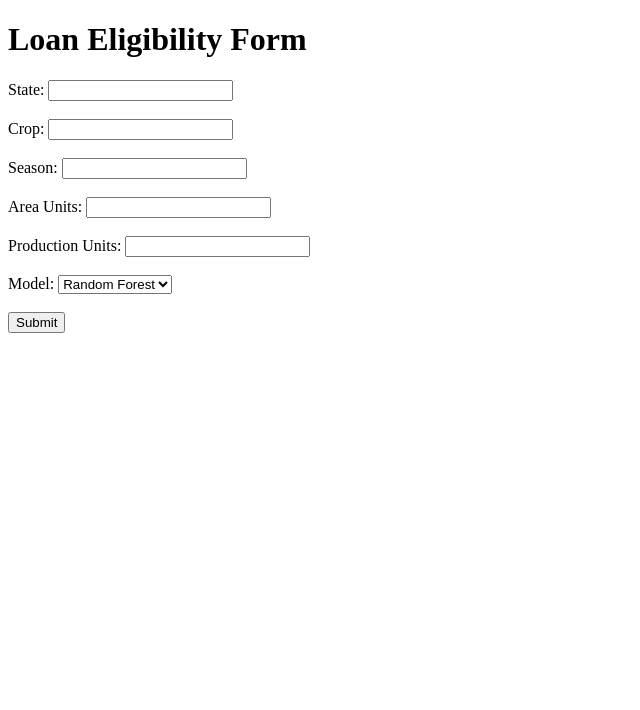
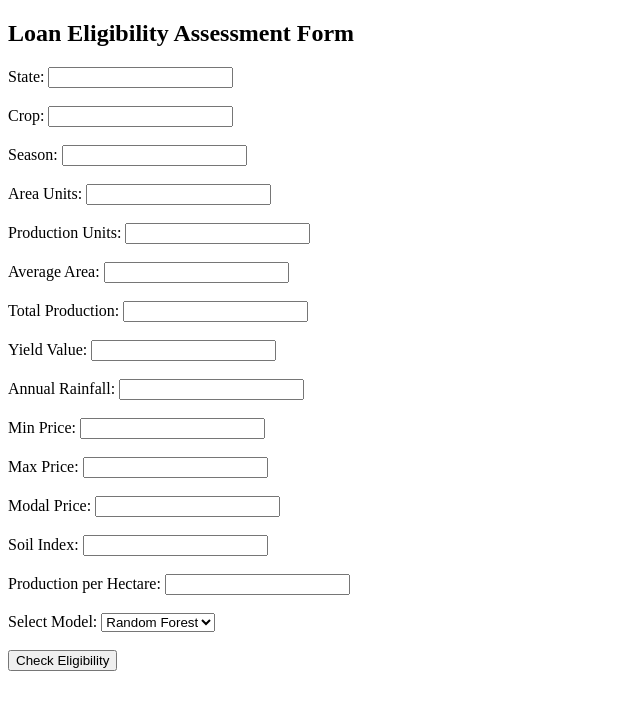
Before and after one commit to YashikaGupta09/AgriLoan, a Django app: page /loan/ in a window 1280 px wide. Shown: the top 710 px of the page, without its empty margins (0-640 px from the left). Run offline with Django 5.2, Linux system fonts and the light colour scheme.

Commit message:
Prediction of eligibility

```diff
--- a/myproject/loanassessment/templates/loanassessment/loan_form.html
+++ b/myproject/loanassessment/templates/loanassessment/loan_form.html
@@ -3,70 +3,102 @@
 <head>
     <meta charset="UTF-8">
     <meta name="viewport" content="width=device-width, initial-scale=1.0">
-    <title>Loan Eligibility Form</title>
+    <title>Loan Eligibility Assessment</title>
 </head>
 <body>
-    <h1>Loan Eligibility Form</h1>
-    <form id="loanEligibilityForm" method="POST">
+    <h2>Loan Eligibility Assessment Form</h2>
+
+    <form id="loanEligibilityForm" method="post" action="{% url 'loan_eligibility' %}">
         {% csrf_token %}
+
+        <!-- Dropdown for State -->
         <label for="state">State:</label>
-        <input type="text" id="state" name="state" required><br><br>
+        <input type="text" name="state" id="state" required><br><br>
 
+        <!-- Dropdown for Crop -->
         <label for="crop">Crop:</label>
-        <input type="text" id="crop" name="crop" required><br><br>
+        <input type="text" name="crop" id="crop" required><br><br>
 
+        <!-- Dropdown for Season -->
         <label for="season">Season:</label>
-        <input type="text" id="season" name="season" required><br><br>
+        <input type="text" name="season" id="season" required><br><br>
 
+        <!-- Text fields for numerical inputs -->
         <label for="area_units">Area Units:</label>
-        <input type="text" id="area_units" name="area_units" required><br><br>
+        <input type="number" name="area_units" id="area_units" step="0.01" required><br><br>
 
         <label for="production_units">Production Units:</label>
-        <input type="text" id="production_units" name="production_units" required><br><br>
+        <input type="number" name="production_units" id="production_units" step="0.01" required><br><br>
 
-        <label for="model">Model:</label>
-<select id="model" name="model">
-    <option value="random_forest">Random Forest</option>
-    <option value="decision_tree">Decision Tree</option>
-</select><br><br>
+        <label for="average_area">Average Area:</label>
+        <input type="number" name="average_area" id="average_area" step="0.01" required><br><br>
 
+        <label for="total_production">Total Production:</label>
+        <input type="number" name="total_production" id="total_production" step="0.01" required><br><br>
 
-        <button type="submit">Submit</button>
+        <label for="yield_value">Yield Value:</label>
+        <input type="number" name="yield_value" id="yield_value" step="0.01" required><br><br>
+
+        <label for="annual_rainfall">Annual Rainfall:</label>
+        <input type="number" name="annual_rainfall" id="annual_rainfall" step="0.01" required><br><br>
+
+        <label for="min_price">Min Price:</label>
+        <input type="number" name="min_price" id="min_price" step="0.01" required><br><br>
+
+        <label for="max_price">Max Price:</label>
+        <input type="number" name="max_price" id="max_price" step="0.01" required><br><br>
+
+        <label for="modal_price">Modal Price:</label>
+        <input type="number" name="modal_price" id="modal_price" step="0.01" required><br><br>
+
+        <label for="soil_index">Soil Index:</label>
+        <input type="number" name="soil_index" id="soil_index" step="0.01" required><br><br>
+
+        <label for="production_per_hectare">Production per Hectare:</label>
+        <input type="number" name="production_per_hectare" id="production_per_hectare" step="0.01" required><br><br>
+
+        <!-- Dropdown for model choice -->
+        <label for="model">Select Model:</label>
+        <select name="model" id="model">
+            <option value="random_forest">Random Forest</option>
+            <option value="decision_tree">Decision Tree</option>
+        </select><br><br>
+
+        <!-- Submit button -->
+        <button type="submit">Check Eligibility</button>
     </form>
 
+    <!-- Display result -->
     <div id="result"></div>
 
     <script>
-    document.getElementById('loanEligibilityForm').addEventListener('submit', function(e) {
-        e.preventDefault();
+        // Optional: Handle AJAX request to prevent page reload (requires JavaScript/jQuery)
+        document.getElementById("loanEligibilityForm").onsubmit = async function(event) {
+            event.preventDefault();
 
-        // Collect form data
-        const formData = new FormData(this);
+            const formData = new FormData(this);
 
-        // Get CSRF token from the page
-        const csrfToken = document.querySelector('[name=csrfmiddlewaretoken]').value;
+            try {
+                const response = await fetch(this.action, {
+                    method: "POST",
+                    headers: {
+                        "X-CSRFToken": formData.get("csrfmiddlewaretoken")
+                    },
+                    body: formData
+                });
 
-        // Send form data to the backend with CSRF token in headers
-        fetch('/loan/', {
-            method: 'POST',
-            body: formData,
-            headers: {
-                'X-CSRFToken': csrfToken  // Include CSRF token in the request header
+                const result = await response.json();
+
+                if (result.loan_eligibility) {
+                    document.getElementById("result").innerText = "Loan Eligibility: " + result.loan_eligibility;
+                } else if (result.error) {
+                    document.getElementById("result").innerText = "Error: " + result.error;
+                }
+            } catch (error) {
+                document.getElementById("result").innerText = "An error occurred. Please try again.";
+                console.error("Error:", error);
             }
-        })
-        .then(response => response.json())
-        .then(data => {
-            if (data.loan_eligibility) {
-                document.getElementById('result').innerText = 'Loan Eligibility: ' + data.loan_eligibility;
-            } else if (data.error) {
-                document.getElementById('result').innerText = 'Error: ' + data.error;
-            }
-        })
-        .catch(error => {
-            console.error('Error:', error);
-            document.getElementById('result').innerText = 'An error occurred while processing your request.';
-        });
-    });
+        };
     </script>
 </body>
 </html>
--- a/myproject/loanassessment/urls.py
+++ b/myproject/loanassessment/urls.py
@@ -2,5 +2,5 @@ from django.urls import path
 from . import views
 
 urlpatterns = [
-    path('', views.loan_eligibility, name='loan_eligibility'),  # Ensure that this matches the root of the loanassessment app
+    path('', views.train_and_predict_model, name='loan_eligibility'),  # Ensure that this matches the root of the loanassessment app
 ]
--- a/myproject/loanassessment/views.py
+++ b/myproject/loanassessment/views.py
@@ -1,157 +1,105 @@
 from django.shortcuts import render
 from django.http import JsonResponse
-import joblib
+import pandas as pd
+from sklearn.model_selection import train_test_split
+from sklearn.ensemble import RandomForestClassifier
+from sklearn.tree import DecisionTreeClassifier
+from sklearn.preprocessing import OneHotEncoder
+from sklearn.compose import ColumnTransformer
+from sklearn.pipeline import Pipeline
+from sklearn.metrics import accuracy_score
 import os
 from django.conf import settings
-import pandas as pd
 
-# Load the models (update the paths if needed)
-random_forest_model_path = os.path.join(settings.BASE_DIR, 'loanassessment', 'models', 'random_forest_model.pkl')
-decision_tree_model_path = os.path.join(settings.BASE_DIR, 'loanassessment', 'models', 'decision_tree_model.pkl')
-
-print(f"Random Forest Model Path: {random_forest_model_path}")
-print(f"Decision Tree Model Path: {decision_tree_model_path}")
-
-try:
-    random_forest_model = joblib.load(random_forest_model_path)
-    decision_tree_model = joblib.load(decision_tree_model_path)
-except Exception as e:
-    print(f"Error loading models: {str(e)}")
-    random_forest_model = None
-    decision_tree_model = None
-
-# Define preprocessing function
-def preprocess_input_data(input_data):
-    expected_features = {
-        'state': input_data.get('state'),
-        'crop': input_data.get('crop'),
-        'season': input_data.get('season'),
-        'area_units': float(input_data.get('area_units')),
-        'production_units': float(input_data.get('production_units')),
-        'average_area': 0.0,  # Default value if not provided
-        'total_production': 0.0,
-        'yield_value': 0.0,
-        'annual_rainfall': 0.0,
-        'min_price': 0.0,
-        'max_price': 0.0,
-        'modal_price': 0.0,
-        'soil_index': 0.0,
-        'production_per_hectare': 0.0,
-    }
-    input_df = pd.DataFrame([expected_features])
-    print("Input DataFrame for prediction:", input_df)  # Debug print
-    return input_df
-
-# Main view
-def loan_eligibility(request):
+def train_and_predict_model(request):
     if request.method == 'POST':
         # Collect input data from the form
-        state = request.POST.get('state')
-        crop = request.POST.get('crop')
-        season = request.POST.get('season')
-        area_units = request.POST.get('area_units')
-        production_units = request.POST.get('production_units')
-        model_choice = request.POST.get('model', 'random_forest')  # Default to 'random_forest' if not provided
+        form_data = {
+            'state': request.POST.get('state'),
+            'crop': request.POST.get('crop'),
+            'season': request.POST.get('season'),
+            'area_units': request.POST.get('area_units'),
+            'production_units': request.POST.get('production_units'),
+            'average_area': request.POST.get('average_area'),
+            'total_production': request.POST.get('total_production'),
+            'yield_value': request.POST.get('yield_value'),
+            'annual_rainfall': request.POST.get('annual_rainfall'),
+            'min_price': request.POST.get('min_price'),
+            'max_price': request.POST.get('max_price'),
+            'modal_price': request.POST.get('modal_price'),
+            'soil_index': request.POST.get('soil_index'),
+            'production_per_hectare': request.POST.get('production_per_hectare')
+        }
 
-        # Ensure all inputs are provided
-        if not all([state, crop, season, area_units, production_units]):
+        # Ensure all required inputs are provided
+        if not all(form_data.values()):
             return JsonResponse({'error': 'All fields are required.'}, status=400)
 
         try:
-            # Preprocess input data
-            input_data = preprocess_input_data({
-                'state': state,
-                'crop': crop,
-                'season': season,
-                'area_units': area_units,
-                'production_units': production_units
-            })
+            # Load dataset for model training
+            dataset_path = os.path.join(settings.BASE_DIR, 'loanassessment', 'data', 'loan_data.csv')
+            df = pd.read_csv(dataset_path)
 
-            # Select the model based on user choice
-            model = random_forest_model if model_choice == 'random_forest' else decision_tree_model
+            # Separate features (X) and target (y)
+            X = df.drop(columns=['loan_eligibility'])  # Exclude target column for features
+            y = df['loan_eligibility']  # Target variable
 
-            # Ensure the model is loaded properly
-            if model is None:
-                return JsonResponse({'error': 'Model not loaded properly.'}, status=500)
+            # Define categorical and numerical columns
+            categorical_cols = ['state', 'crop', 'season']
+            numerical_cols = X.select_dtypes(include=['float64', 'int64']).columns.tolist()
+
+            # Preprocessing pipeline
+            preprocessor = ColumnTransformer(
+                transformers=[
+                    ('num', 'passthrough', numerical_cols),
+                    ('cat', OneHotEncoder(handle_unknown='ignore'), categorical_cols)
+                ]
+            )
+
+            # Model selection (based on the model type provided by the user, default to random forest)
+            model_choice = request.POST.get('model', 'random_forest')
+            if model_choice == 'random_forest':
+                model = RandomForestClassifier(n_estimators=100, random_state=42)
+            else:
+                model = DecisionTreeClassifier(random_state=42)
+
+            # Create a pipeline with preprocessing and the chosen model
+            pipeline = Pipeline(steps=[('preprocessor', preprocessor), ('classifier', model)])
+
+            # Train the model
+            pipeline.fit(X, y)
+
+            # Preprocess the input data for prediction (same as training data)
+            input_df = pd.DataFrame([{
+                'state': form_data['state'],
+                'crop': form_data['crop'],
+                'season': form_data['season'],
+                'area_units': float(form_data['area_units']),
+                'production_units': float(form_data['production_units']),
+                'average_area': float(form_data['average_area']),
+                'total_production': float(form_data['total_production']),
+                'yield_value': float(form_data['yield_value']),
+                'annual_rainfall': float(form_data['annual_rainfall']),
+                'min_price': float(form_data['min_price']),
+                'max_price': float(form_data['max_price']),
+                'modal_price': float(form_data['modal_price']),
+                'soil_index': float(form_data['soil_index']),
+                'production_per_hectare': float(form_data['production_per_hectare']),
+            }])
+
+            # Use the preprocessor to transform the input data
+            preprocessed_input = pipeline.named_steps['preprocessor'].transform(input_df)
 
             # Make prediction
-            prediction = model.predict(input_data)  # Ensure input_data format matches model's training data
+            prediction = pipeline.named_steps['classifier'].predict(preprocessed_input)
+
+            # Return prediction result
             loan_eligibility = 'Eligible' if prediction[0] == 1 else 'Not Eligible'
             return JsonResponse({'loan_eligibility': loan_eligibility})
 
         except Exception as e:
-            # Capture detailed error message and return it
-            print(f"Prediction Error: {str(e)}")  # Print error for debugging
+            print(f"Prediction Error: {str(e)}")
             return JsonResponse({'error': f'Prediction failed: {str(e)}'}, status=500)
 
+    # Render the form if GET request
     return render(request, 'loanassessment/loan_form.html')
-
-    # import pandas as pd
-
-    # def preprocess_input_data(input_data, training_columns):
-    #     # Initial dictionary with user input
-    #     data_dict = {
-    #         'state': input_data.get('state', ''),
-    #         'crop': input_data.get('crop', ''),
-    #         'average_area': float(input_data.get('average_area', 0)),
-    #         'total_production': float(input_data.get('total_production', 0)),
-    #         'season': input_data.get('season', ''),
-    #         'area_units': float(input_data.get('area_units', 0)),
-    #         'production_units': float(input_data.get('production_units', 0)),
-    #         'yield_value': float(input_data.get('yield_value', 0)),
-    #         'annual_rainfall': float(input_data.get('annual_rainfall', 0)),
-    #         'min_price': float(input_data.get('min_price', 0)),
-    #         'max_price': float(input_data.get('max_price', 0)),
-    #         'modal_price': float(input_data.get('modal_price', 0)),
-    #         'soil_index': float(input_data.get('soil_index', 0)),
-    #         'production_per_hectare': float(input_data.get('production_per_hectare', 0))
-    #     }
-
-    #     # Convert to DataFrame
-    #     input_df = pd.DataFrame([data_dict])
-
-    #     # One-hot encode categorical columns as in training
-    #     input_df = pd.get_dummies(input_df, columns=['state', 'crop', 'season'])
-
-    #     # Add any missing columns from the training data, filling with 0
-    #     for col in training_columns:
-    #         if col not in input_df.columns:
-    #             input_df[col] = 0
-
-    #     # Ensure the column order matches training data
-    #     input_df = input_df[training_columns]
-
-    #     return input_df
-
-    # # # Store training column names after preprocessing
-    # # training_columns = X_train.columns.tolist()
-
-
-
-    # # Example form data
-    # form_data = {
-    #     'state': 'west bengal',
-    #     'crop': 'soybean',
-    #     'average_area': 148.25,
-    #     'total_production': 8796.0,
-    #     'season': 'kharif',
-    #     'area_units': 148.25,
-    #     'production_units': 8796.0,
-    #     'yield_value': 0.66,
-    #     'annual_rainfall': 1720.56,
-    #     'min_price': 3250.0,
-    #     'max_price': 3300.0,
-    #     'modal_price': 3275.0,
-    #     'soil_index': 85.18,
-    #     'production_per_hectare': 59.33
-    # }
-
-    # # Preprocess the input data to match the training format
-    # input_df = preprocess_input_data(form_data, training_columns)
-
-    # # Make a prediction
-    # try:
-    #     prediction = rf_model.predict(input_df)
-    #     print("Loan Eligibility Prediction:", prediction)
-    # except Exception as e:
-    #     print("Error in prediction:", e)
```
Also changed, not shown: myproject/loanassessment/data/loan_data.csv (added), 2 other files.
